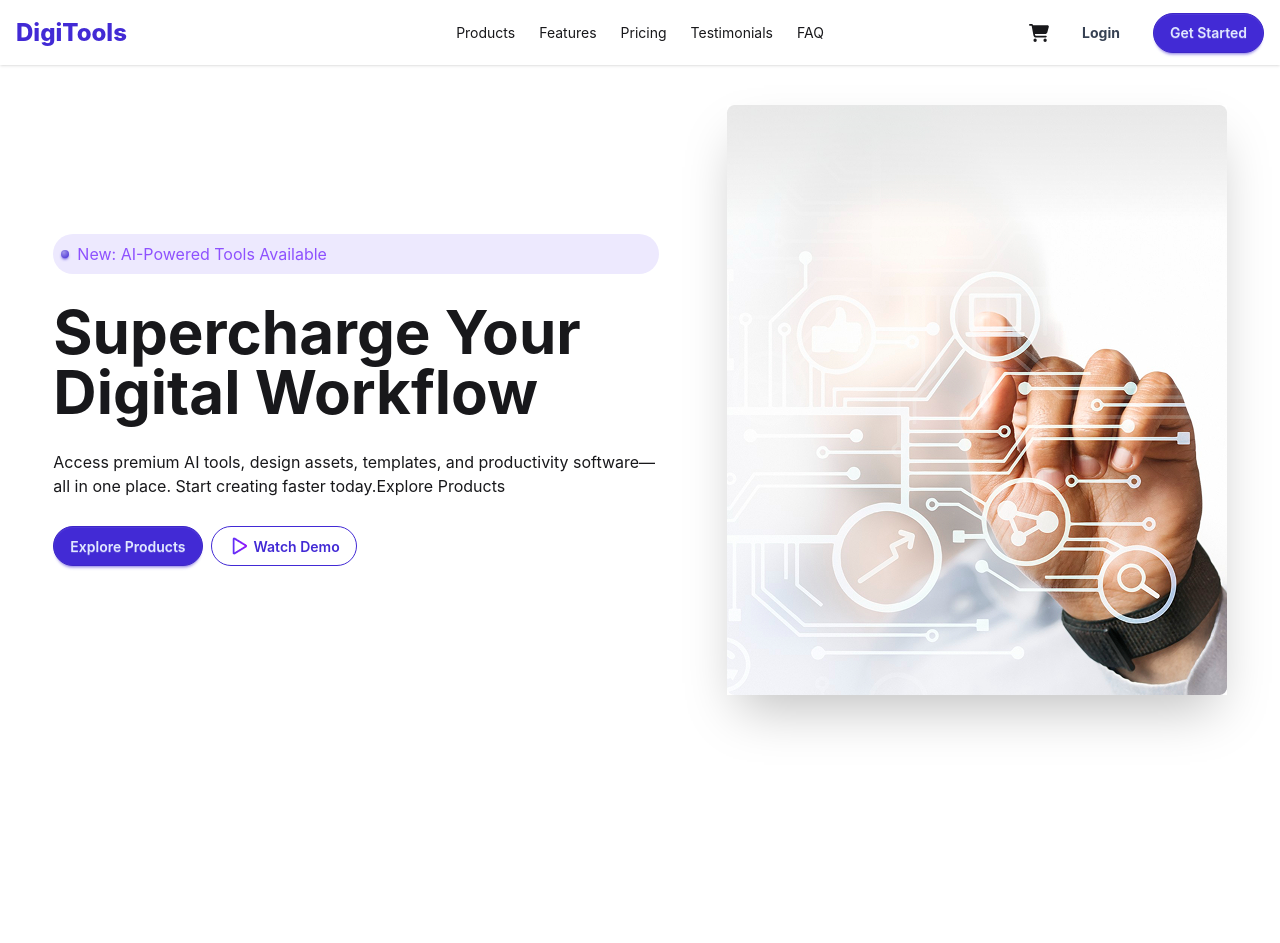
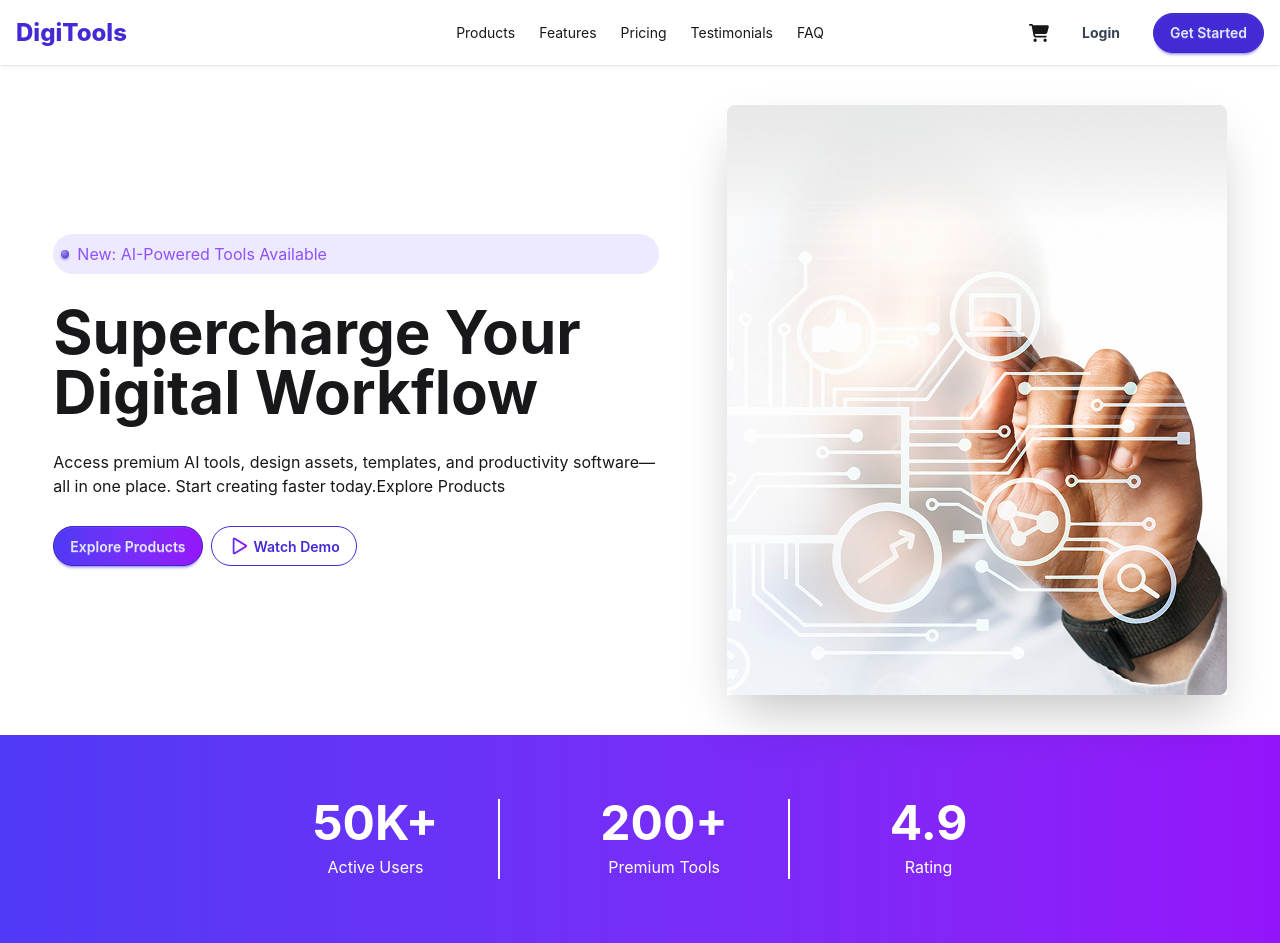
Before and after one commit to ProgramingWithArifin/digitools, a React (Vite) app: page / in a window 1280 px wide. Before the commit the page ends 800 px from the top, so only its background shows below. Built offline with nearby package versions, Linux system fonts and the light colour scheme.

Commit message:
Stats section added

```diff
--- a/src/App.jsx
+++ b/src/App.jsx
@@ -1,12 +1,14 @@
 import './App.css'
 import Navbar from './components/Navbar'
 import Banner from './components/Banner'
+import Stats from './components/Stats'
 function App() {
 
   return (
     <>
       <Navbar></Navbar>
       <Banner></Banner>
+      <Stats></Stats>
     </>
   )
 }
--- a/src/components/Banner.jsx
+++ b/src/components/Banner.jsx
@@ -1,4 +1,3 @@
-import React from 'react';
 import bannerpng from '../assets/banner.png'
 import playpng from '../assets/Play.png'
 const Banner = () => {
@@ -18,12 +17,12 @@ const Banner = () => {
                     Access premium AI tools, design assets, templates, and productivity software—all in one place. Start creating faster today.Explore Products
                 </p>
                 <div className="btn-area flex gap-2">
-                    <button className='btn btn-primary rounded-3xl'>Explore Products</button>
-                    <button className='btn btn-primary btn-outline rounded-3xl'><img src={playpng} alt="" />Watch Demo</button>
+                    <button className='btn btn-primary rounded-3xl bg-linear-to-r from-[#4F39F6] to-[#9514FA]'>Explore Products</button>
+                    <button className='btn btn-primary  btn-outline rounded-3xl'><img src={playpng} alt="" />Watch Demo</button>
                 </div>
             </div>
             <div className="right">
-                <img src={bannerpng} alt="" className='shadow shadow-2xl'/>
+                <img src={bannerpng} alt="" className='shadow-2xl'/>
             </div>
         </div>
     );
--- a/src/components/Stats.jsx
+++ b/src/components/Stats.jsx
@@ -1,9 +1,21 @@
 import React from 'react';
+
 
 const Stats = () => {
     return (
-        <div>
-
+        <div className='bg-linear-to-r from-[#4F39F6] to-[#9514FA] w-full p-6 text-white flex justify-center gap-10 flex-wrap'>
+            <div className="md:border-r-2 px-15 my-10 space-y-2">
+                <h2 className='text-center text-5xl font-bold '>50K+</h2>
+                <p className='text-center'>Active Users</p>
+            </div>
+            <div className="md:border-r-2 px-15 my-10 space-y-2">
+                <h2 className='text-center text-5xl font-bold'>200+</h2>
+                <p className='text-center'>Premium Tools</p>
+            </div>
+            <div className="px-15 my-10 space-y-2">
+                <h2 className='text-center text-5xl font-bold'>4.9</h2>
+                <p className='text-center'>Rating</p>
+            </div>
         </div>
     );
 };
```
